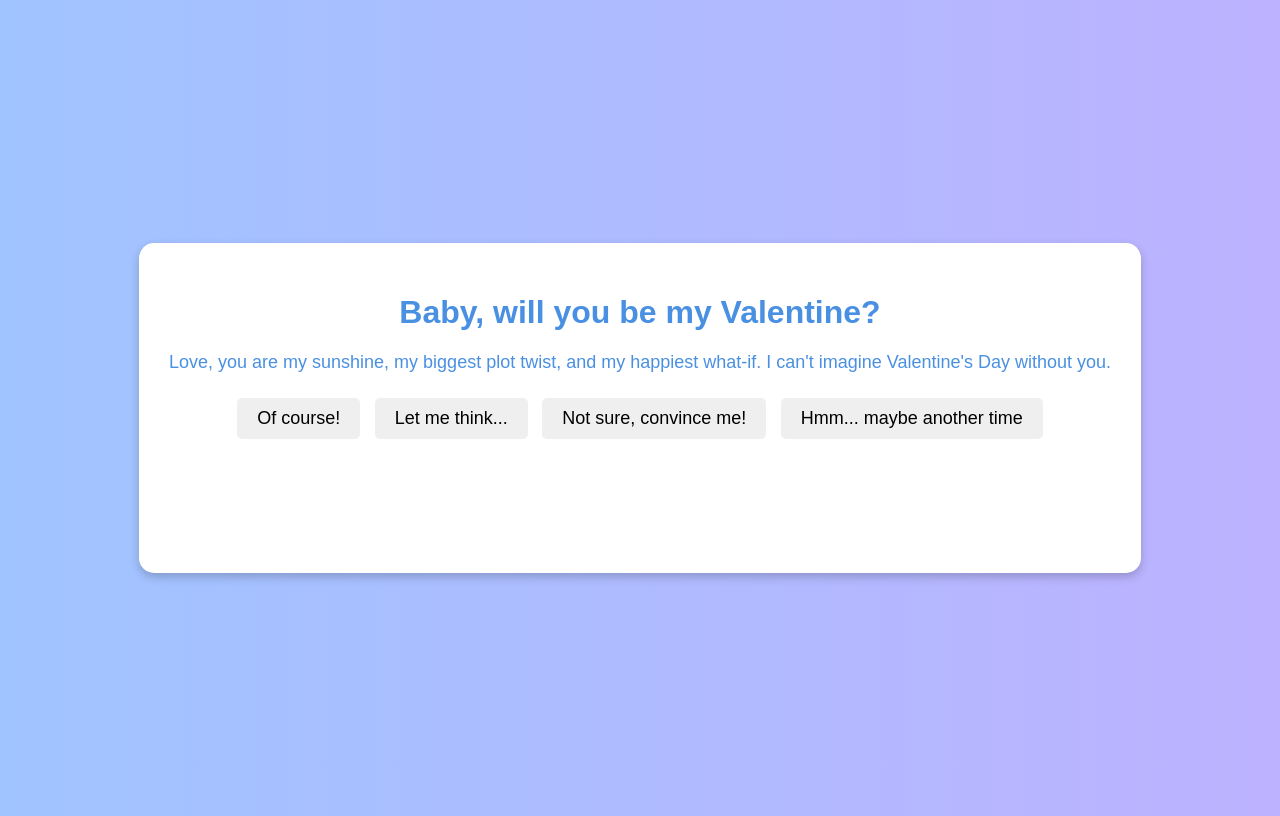
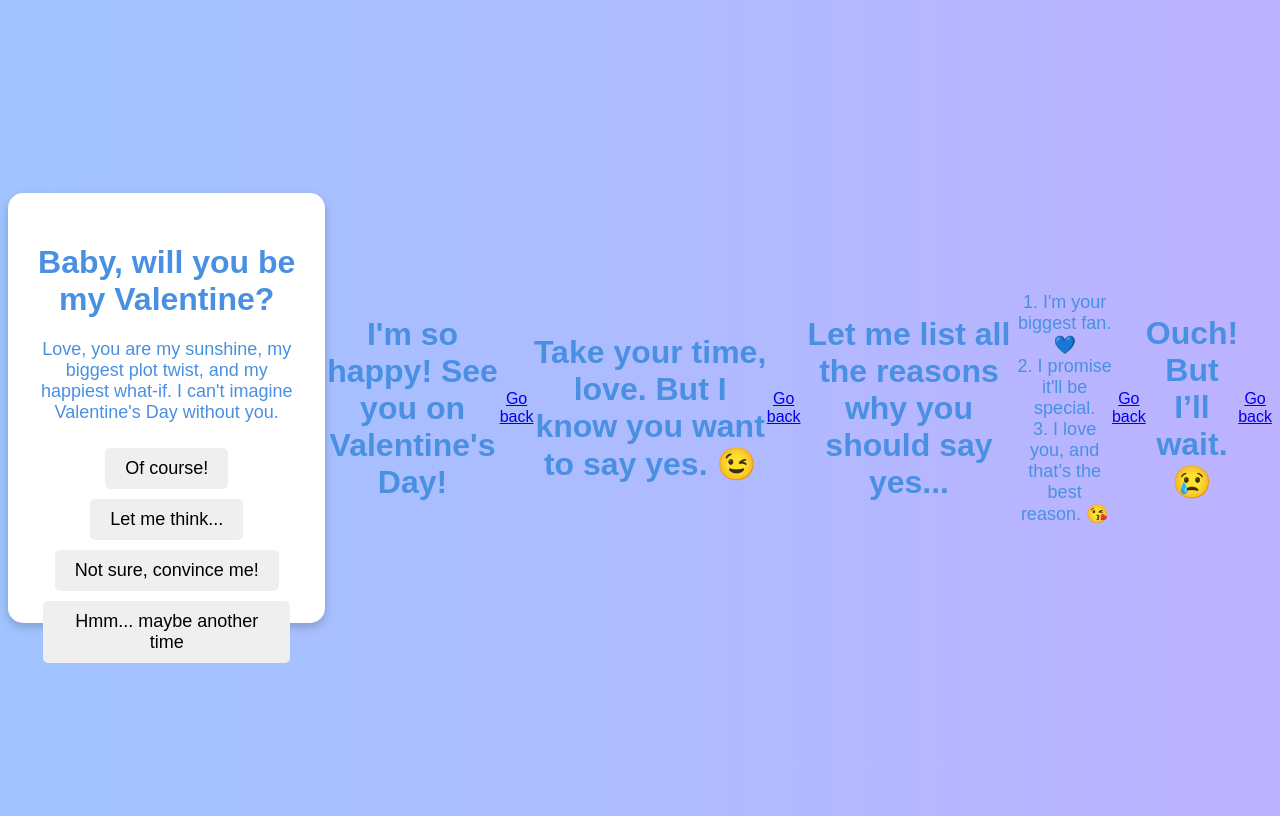
Before and after one commit to shnchnrgn/hello, a plain HTML site: page index.html in a window 1280 px wide. Drawn offline with Linux system fonts and the light colour scheme.

Commit message:
Add files via upload

```diff
--- a/index.html
+++ b/index.html
@@ -71,3 +71,56 @@
     </script>
 </body>
 </html>
+
+<!-- Page 2: Yes! -->
+
+<!DOCTYPE html>
+<html>
+<head>
+    <title>Yay!</title>
+</head>
+<body>
+    <h1>I'm so happy! See you on Valentine's Day!</h1>
+    <a href="index.html">Go back</a>
+</body>
+</html>
+
+<!-- Page 3: Let me think... -->
+
+<!DOCTYPE html>
+<html>
+<head>
+    <title>Thinking...</title>
+</head>
+<body>
+    <h1>Take your time, love. But I know you want to say yes. 😉</h1>
+    <a href="index.html">Go back</a>
+</body>
+</html>
+
+<!-- Page 4: Convince me -->
+
+<!DOCTYPE html>
+<html>
+<head>
+    <title>Convincing You</title>
+</head>
+<body>
+    <h1>Let me list all the reasons why you should say yes...</h1>
+    <p>1. I'm your biggest fan. 💙<br>2. I promise it'll be special.<br>3. I love you, and that’s the best reason. 😘</p>
+    <a href="index.html">Go back</a>
+</body>
+</html>
+
+<!-- Page 5: Maybe another time -->
+
+<!DOCTYPE html>
+<html>
+<head>
+    <title>Maybe another time</title>
+</head>
+<body>
+    <h1>Ouch! But I’ll wait. 😢</h1>
+    <a href="index.html">Go back</a>
+</body>
+</html>
```
